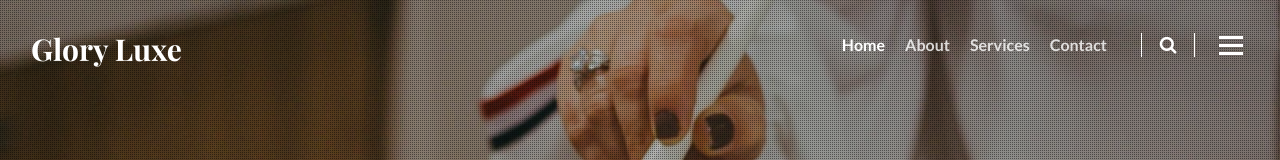
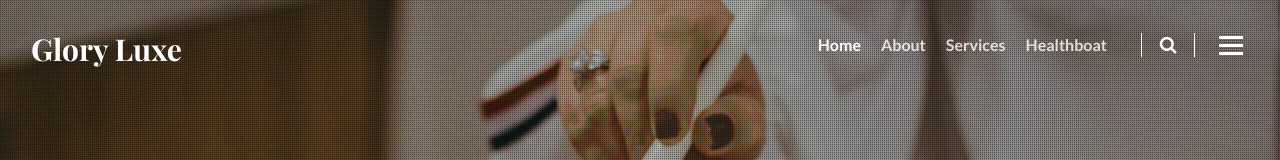
Before and after one commit to MALLESWARI9100/microsoft-project, a plain HTML site: page index.html in a window 1280 px wide. Shown: the top 160 px of the page. Drawn offline with nearby package versions, Linux system fonts and the light colour scheme; a web font is replaced by a local one.

Commit message:
Update index.html

```diff
--- a/index.html
+++ b/index.html
@@ -47,14 +47,14 @@ Author URL: http://w3layouts.com
 							<a class="nav-link" href="index.html">Home <span class="sr-only">(current)</span></a>
 						</li>
 						<li class="nav-item">
-							<a class="nav-link" href="about.html">About</a>
+							<a class="nav-link" href="healthboat.html">about</a>
 						</li>
 						<li class="nav-item">
 							<a class="nav-link" href="services.html">Services</a>
 						</li>
 
 						<li class="nav-item">
-							<a class="nav-link" href="contact.html">Contact</a>
+							<a class="nav-link" href="contact.html">healthboat</a>
 						</li>
 					</ul>
 					<!--/search-right-->
```
